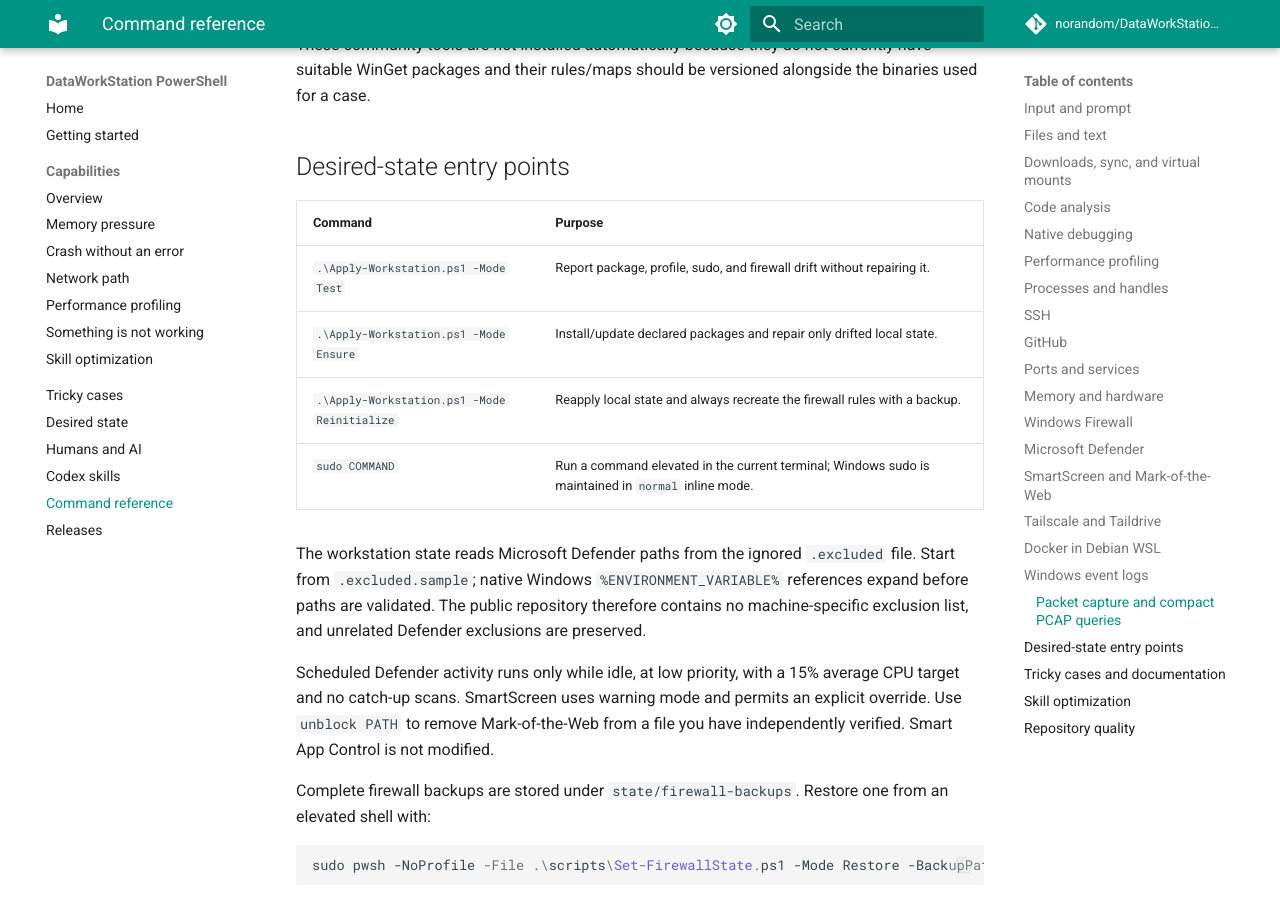
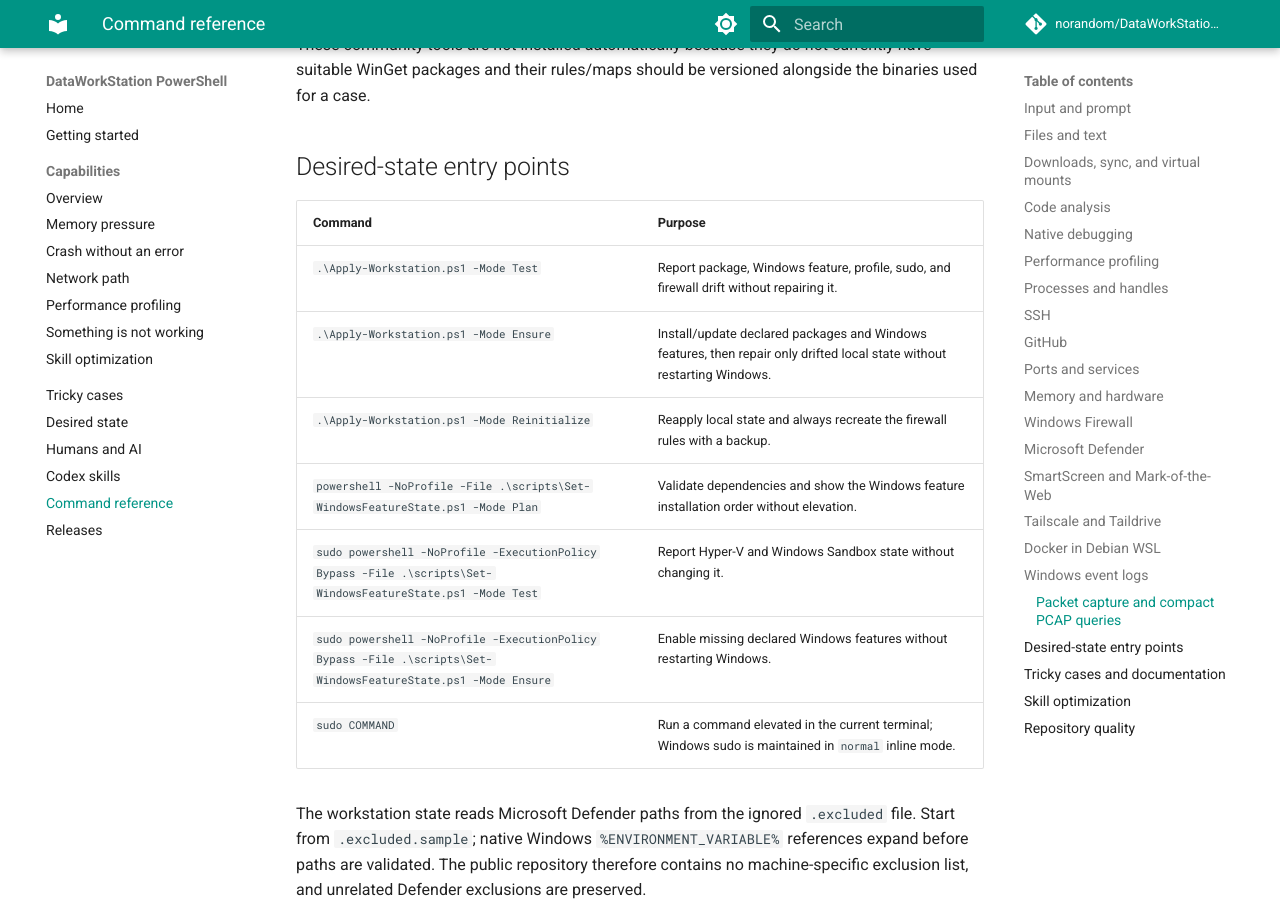
Before and after one commit to norandom/DataWorkStation_Powershell, an MkDocs documentation site: the page built from docs/Aliases.md, in a window 1280 px wide and 900 px high, scrolled down 14394 px. Built offline with MkDocs 1.6.1 and Material for MkDocs 9.7.7, drawn with Linux system fonts in a browser that asks for light colours; comment, search, counter and statistics services are not loaded.

```diff
--- a/docs/Aliases.md
+++ b/docs/Aliases.md
@@ -344,9 +344,12 @@ These community tools are not installed automatically because they do not curren
 
 | Command | Purpose |
 |---|---|
-| `.\Apply-Workstation.ps1 -Mode Test` | Report package, profile, sudo, and firewall drift without repairing it. |
-| `.\Apply-Workstation.ps1 -Mode Ensure` | Install/update declared packages and repair only drifted local state. |
+| `.\Apply-Workstation.ps1 -Mode Test` | Report package, Windows feature, profile, sudo, and firewall drift without repairing it. |
+| `.\Apply-Workstation.ps1 -Mode Ensure` | Install/update declared packages and Windows features, then repair only drifted local state without restarting Windows. |
 | `.\Apply-Workstation.ps1 -Mode Reinitialize` | Reapply local state and always recreate the firewall rules with a backup. |
+| `powershell -NoProfile -File .\scripts\Set-WindowsFeatureState.ps1 -Mode Plan` | Validate dependencies and show the Windows feature installation order without elevation. |
+| `sudo powershell -NoProfile -ExecutionPolicy Bypass -File .\scripts\Set-WindowsFeatureState.ps1 -Mode Test` | Report Hyper-V and Windows Sandbox state without changing it. |
+| `sudo powershell -NoProfile -ExecutionPolicy Bypass -File .\scripts\Set-WindowsFeatureState.ps1 -Mode Ensure` | Enable missing declared Windows features without restarting Windows. |
 | `sudo COMMAND` | Run a command elevated in the current terminal; Windows sudo is maintained in `normal` inline mode. |
 
 The workstation state reads Microsoft Defender paths from the ignored `.excluded` file. Start from `.excluded.sample`; native Windows `%ENVIRONMENT_VARIABLE%` references expand before paths are validated. The public repository therefore contains no machine-specific exclusion list, and unrelated Defender exclusions are preserved.
--- a/pyproject.toml
+++ b/pyproject.toml
@@ -1,6 +1,6 @@
 [project]
 name = "dataworkstation-powershell-docs"
-version = "0.1.0"
+version = "0.2.0"
 description = "Documentation toolchain for the DataWorkStation PowerShell environment"
 requires-python = ">=3.12"
 dependencies = []
```
Also changed, not shown: CHANGELOG.md (+6 -0 lines), README.md (+13 -5 lines), docs/desired-state.md (+3 -1 lines), docs/getting-started.md (+5 -2 lines), 6 other files.
